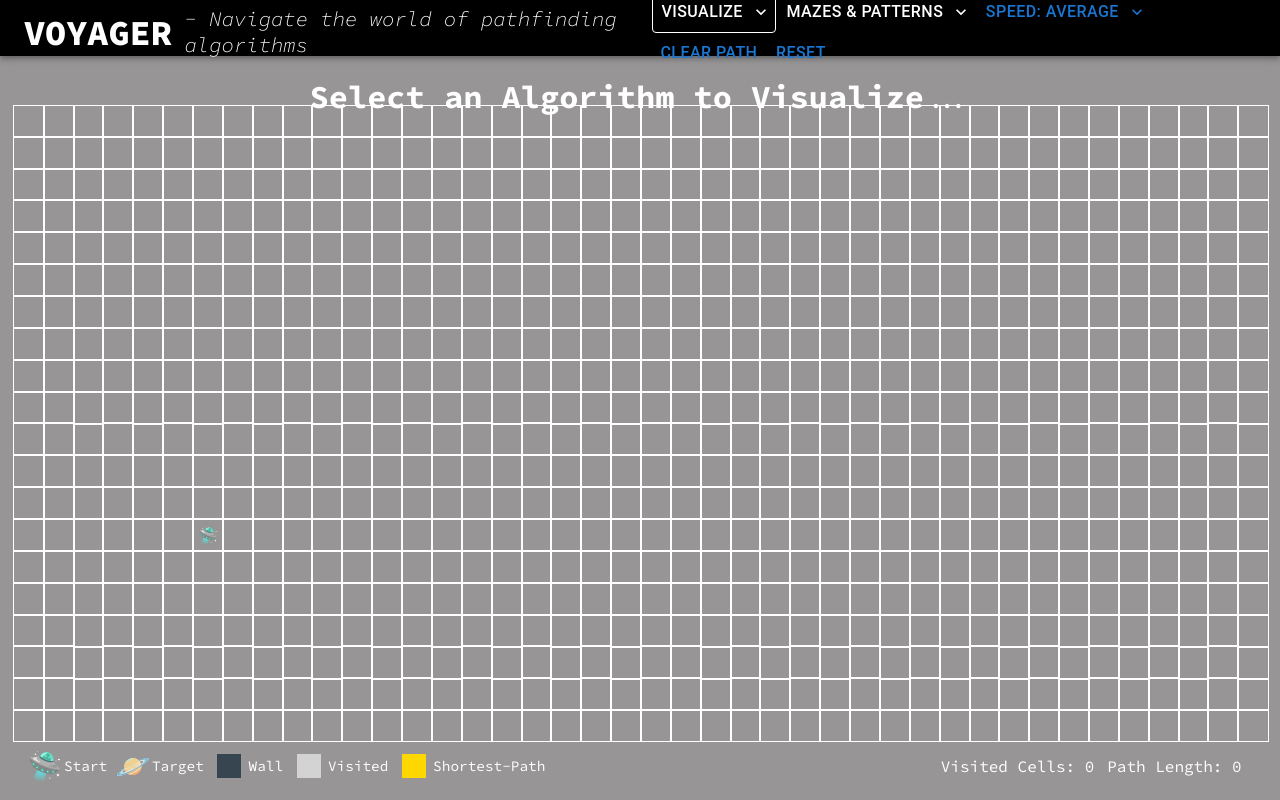
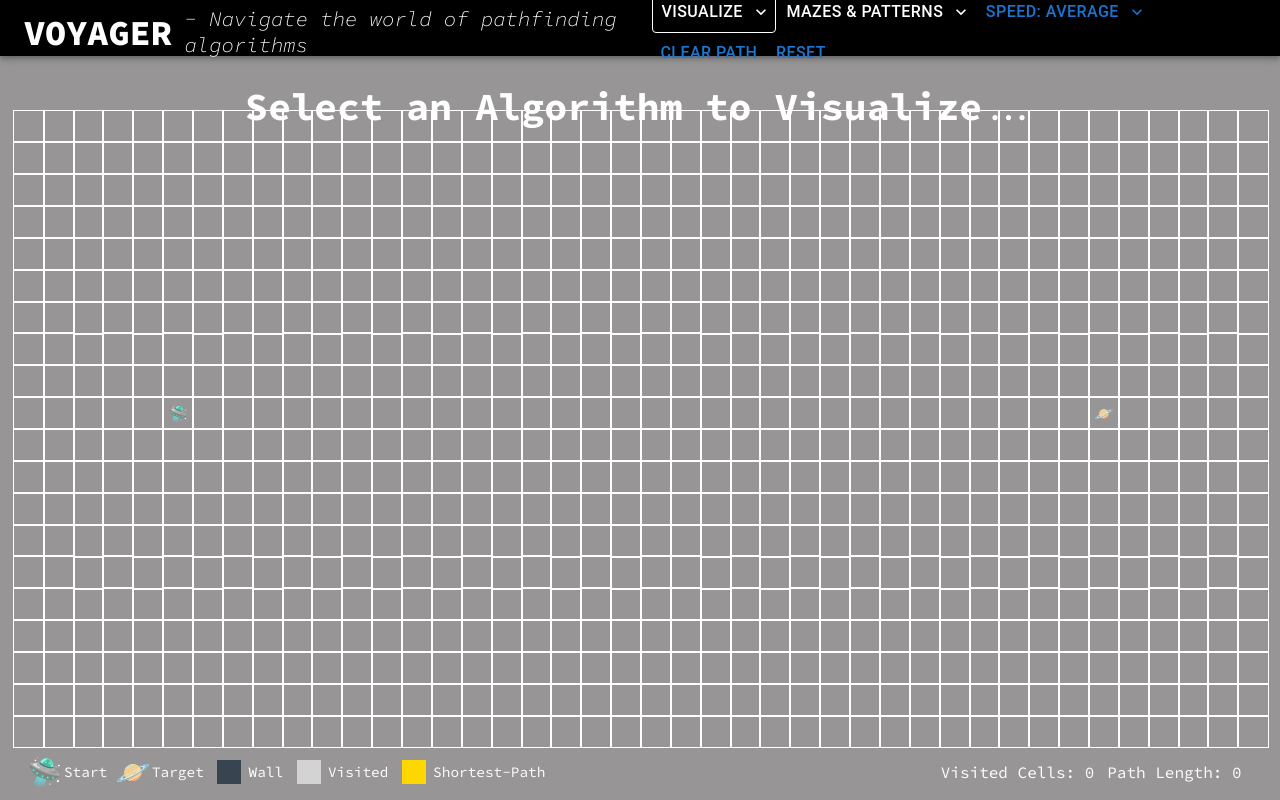
Before and after one commit to aydenyipcs/Pathfinding-Visualizer-, a React (Vite) app: page / in a window 1280 px wide. Built offline with nearby package versions, Linux system fonts and the light colour scheme.

Commit message:
fixed bug for random and prism

```diff
--- a/src/Algorithms/algoFunctions.jsx
+++ b/src/Algorithms/algoFunctions.jsx
@@ -70,7 +70,7 @@ export const animateAlgo = (
           updatedState.add(`cell-${cell.row}-${cell.col}`);
           return updatedState;
         });
-      }, index * animationSpeed * 2.5);
+      }, index * animationSpeed * 3);
     });
   }, allCellsInOrder.length * animationSpeed);
 
--- a/src/App.jsx
+++ b/src/App.jsx
@@ -2,16 +2,16 @@ import React, { createContext, useState, useEffect } from "react";
 import Grid from "./Grid/Grid";
 import Info from "./Info&Stats/Info";
 import NavBar from "./NavBar/NavBar";
-import { createBlankGrid } from "./Grid/gridFunctions.jsx";
+import { createBlankGrid, start, end } from "./Grid/gridFunctions.jsx";
 import "./app.scss";
 
 export const GridContext = createContext();
 
 const App = () => {
-  const [algo, setAlgo] = useState("Select an Algorithm to Visualize");
+  const [description, setDescription] = useState("Select an Algorithm to Visualize");
   const [isAnimating, setIsAnimating] = useState(false);
-  const [startPosition, setStartPosition] = useState([6, 13]); //Default start position
-  const [endPosition, setEndPosition] = useState([58, 13]); //Default end position
+  const [startPosition, setStartPosition] = useState(() => start()); //Default start position
+  const [endPosition, setEndPosition] = useState(end()); //Default end position
   const [grid, setGrid] = useState(() => createBlankGrid(startPosition, endPosition)); // Initialize Grid
   const [pathfindingAnimation, setPathfindingAnimation] = useState(new Set()); //list of cells for animation 1
   const [shortestPathAnimation, setShortestPathAnimation] = useState(new Set()); //list of cells for animation 2
@@ -23,8 +23,8 @@ const App = () => {
       value={{
         grid,
         setGrid,
-        algo,
-        setAlgo,
+        description,
+        setDescription,
         isAnimating,
         setIsAnimating,
         startPosition,
--- a/src/Grid/Cell.jsx
+++ b/src/Grid/Cell.jsx
@@ -23,6 +23,7 @@ const Cell = (props) => {
       onMouseDown={() => onMouseDown(row, col)}
       onMouseOver={() => onMouseOver(row, col)}
       onMouseUp={onMouseUp}
+      style={{ fontSize: '1.2vw' }}
     >{content}</div>
   );
 };
--- a/src/Grid/Grid.scss
+++ b/src/Grid/Grid.scss
@@ -3,4 +3,5 @@
   grid-template-columns: repeat(auto-fit, minmax(1px,1fr));
   margin-left: 1vw;
   margin-right: 1vw;
+  margin-top: 1vh;
 }
--- a/src/Grid/gridFunctions.jsx
+++ b/src/Grid/gridFunctions.jsx
@@ -1,8 +1,7 @@
-
 let NUM_ROW = Math.floor(window.innerWidth / 30);
-let NUM_COL = Math.floor(window.innerHeight * 0.78 / 30)
-NUM_ROW =  NUM_ROW > 80 ? NUM_ROW * 0.6 : NUM_ROW
-NUM_COL =  NUM_COL > 35 ? NUM_COL * 0.6 : NUM_COL
+let NUM_COL = Math.floor((window.innerHeight * 0.78) / 30);
+NUM_ROW = NUM_ROW > 80 ? NUM_ROW * 0.6 : NUM_ROW;
+NUM_COL = NUM_COL > 35 ? NUM_COL * 0.6 : NUM_COL;
 
 export const createBlankGrid = (startPosition, endPosition) => {
   const blankGrid = [];
@@ -31,10 +30,26 @@ const createCellData = (row, col, startPosition, endPosition) => {
   };
 };
 
+export const start = () => {
+  let NUM_ROW = Math.floor(window.innerWidth / 30);
+  let NUM_COL = Math.floor((window.innerHeight * 0.78) / 30);
+  NUM_ROW = NUM_ROW > 80 ? Math.floor(NUM_ROW * 0.6) : NUM_ROW;
+  NUM_COL = NUM_COL > 35 ? Math.floor(NUM_COL * 0.6) : NUM_COL;
+
+  return [ Math.floor(NUM_ROW /8),Math.floor(NUM_COL / 2 - 1)]
+};
+export const end = () => {
+  let NUM_ROW = Math.floor(window.innerWidth / 30);
+  let NUM_COL = Math.floor((window.innerHeight * 0.78) / 30);
+  NUM_ROW = NUM_ROW > 80 ? Math.floor(NUM_ROW * 0.6) : NUM_ROW;
+  NUM_COL = NUM_COL > 35 ? Math.floor(NUM_COL * 0.6) : NUM_COL;
+
+  return [ Math.floor(NUM_ROW / 8 * 7),Math.floor(NUM_COL / 2 - 1)]
+};
 export const clearPath = (
   grid,
   setGrid,
-  setAlgo,
+  setDescription,
   setPathfindingAnimation,
   setShortestPathAnimation,
   setPathfindingLength,
@@ -54,5 +69,5 @@ export const clearPath = (
   setGrid(newGrid);
   setPathfindingLength(0);
   setShortestPathLength(0);
-  setAlgo("Select an Algorithm to Visualize");
+  setDescription("Select an Algorithm to Visualize");
 };
--- a/src/Mazes/mazeFunctions.jsx
+++ b/src/Mazes/mazeFunctions.jsx
@@ -26,7 +26,7 @@ export const animateMaze = (
           });
         }, index * animationSpeed);
       });
-    },500);
+    },200);
   } else {
     walls.forEach((wall, index) => {
       setTimeout(() => {
--- a/src/Mazes/random.jsx
+++ b/src/Mazes/random.jsx
@@ -20,8 +20,8 @@ const random = (grid, start, end) => {
       if (!cell2.start && !cell2.end) inside.add(cell2);
       addFrontiers(cell2, grid, frontiers);
     }
+  }
 
-  }
   let count = 0;
   getNeighbors(grid, start).forEach((n) => {
     count += !n.visited ? 1 : 0;
@@ -35,7 +35,6 @@ const random = (grid, start, end) => {
 
   return shuffleArray(Array.from(inside));
 };
-
 const addFrontiers = (cell, grid, frontiers) => {
   const x = cell.row;
   const y = cell.col;
--- a/src/NavBar/NavBar.jsx
+++ b/src/NavBar/NavBar.jsx
@@ -1,26 +1,27 @@
-import React, { useState, useEffect, useContext } from "react";
+import { useState, useContext } from "react";
 import { GridContext } from "../App.jsx";
 import AppBar from "@mui/material/AppBar";
-import Box from "@mui/material/Box";
 import Toolbar from "@mui/material/Toolbar";
-import Typography from "@mui/material/Typography";
 import Button from "@mui/material/Button";
-import IconButton from "@mui/material/IconButton";
-import MenuIcon from "@mui/icons-material/Menu";
 import KeyboardArrowDownIcon from "@mui/icons-material/KeyboardArrowDown";
-import { Menu, MenuItem, MenuList } from "@mui/material";
+import { Menu, MenuItem } from "@mui/material";
 import "./navBar.scss";
-import { createBlankGrid, clearPath } from "../Grid/gridFunctions.jsx";
+import {
+  createBlankGrid,
+  clearPath,
+  start,
+  end,
+} from "../Grid/gridFunctions.jsx";
 import { getShortestPath, animateAlgo } from "../Algorithms/algoFunctions.jsx";
-import { algos, algoDescription, mazes, speeds } from "../utils.jsx";
+import { algos, descriptions, mazes, speeds } from "../utils.jsx";
 import { animateMaze } from "../Mazes/mazeFunctions.jsx";
 
 const NavBar = () => {
   const {
     grid,
     setGrid,
-    algo,
-    setAlgo,
+    description,
+    setDescription,
     isAnimating,
     setIsAnimating,
     startPosition,
@@ -40,25 +41,22 @@ const NavBar = () => {
   const speedDropDown = DropDown();
 
   const resetGrid = () => {
-    const defaultStart = [6, 13];
-    const defaultEnd = [58, 13];
-    setStartPosition(defaultStart);
-    setEndPosition(defaultEnd);
-    setGrid(createBlankGrid(defaultStart, defaultEnd));
+    setStartPosition(start());
+    setEndPosition(end());
+    setGrid(createBlankGrid(start(), end()));
     setPathfindingAnimation(new Set());
     setShortestPathAnimation(new Set());
     setPathfindingLength(0);
     setShortestPathLength(0);
-    setAlgo("Select an Algorithm to Visualize");
+    setDescription("Select an Algorithm to Visualize");
   };
 
   const resetGridMaze = () => {
-    setGrid(createBlankGrid(startPosition, endPosition));
+    setGrid(createBlankGrid(start(), end()));
     setPathfindingAnimation(new Set());
     setShortestPathAnimation(new Set());
     setPathfindingLength(0);
     setShortestPathLength(0);
-    setAlgo("Select an Algorithm to Visualize");
   };
 
   const runAlgo = (algo) => {
@@ -66,7 +64,7 @@ const NavBar = () => {
     clearPath(
       grid,
       setGrid,
-      setAlgo,
+      setDescription,
       setPathfindingAnimation,
       setShortestPathAnimation,
       setPathfindingLength,
@@ -76,14 +74,13 @@ const NavBar = () => {
     const startCell = grid[startPosition[0]][startPosition[1]];
     const endCell = grid[endPosition[0]][endPosition[1]];
     const allCellsInOrder = algos[algo](grid, startCell, endCell);
-    console.log(allCellsInOrder)
     const shortestPath = getShortestPath(
       allCellsInOrder[allCellsInOrder.length - 1]
     );
     //Set distance traveled for path
     setPathfindingLength(allCellsInOrder.length - 1);
     setShortestPathLength(shortestPath.length - 1);
-    setAlgo(algo);
+    setDescription(algo);
 
     animateAlgo(
       allCellsInOrder,
@@ -96,12 +93,13 @@ const NavBar = () => {
   };
 
   const runMaze = (maze) => {
-    setIsAnimating(true);
-    resetGridMaze();
-    const start = grid[startPosition[0]][startPosition[1]];
-    const end = grid[endPosition[0]][endPosition[1]];
-    const steps = mazes[maze](grid, start, end);
-    animateMaze(steps, maze, setGrid, setIsAnimating, animationSpeed);
+      const startCell = grid[startPosition[0]][startPosition[1]];
+      const endCell = grid[endPosition[0]][endPosition[1]];
+      const tempGrid = createBlankGrid(start(),end())
+      const steps = mazes[maze](tempGrid, startCell, endCell);
+      setDescription(maze);
+      resetGridMaze()
+      animateMaze(steps, maze, setGrid, setIsAnimating, animationSpeed);
   };
 
   return (
@@ -197,7 +195,7 @@ const NavBar = () => {
                 clearPath(
                   grid,
                   setGrid,
-                  setAlgo,
+                  setDescription,
                   setPathfindingAnimation,
                   setShortestPathAnimation,
                   setPathfindingLength,
@@ -214,8 +212,8 @@ const NavBar = () => {
         </Toolbar>
       </AppBar>
       <div className="algoDescription">
-        <h1>{algo}</h1>
-        <h3>...{algoDescription[algo]}</h3>
+        <h1>{description}</h1>
+        <h3>...{descriptions[description]}</h3>
       </div>
     </div>
   );
--- a/src/NavBar/navBar.scss
+++ b/src/NavBar/navBar.scss
@@ -17,15 +17,15 @@
   margin-right: 1vw;
 }
 .algoDescription {
-  height: 6vh;
+  height: 5vh;
   display: flex;
   flex-direction: row;
   justify-content: center;
   align-items: baseline;
-  font-size: 1rem;
+  font-size: 1.2rem;
   margin: 0;
-  margin-bottom: 0.1vh;
-  padding: 0;
+  padding-top: 0;
+  padding-bottom: 0.8vh;
   h1,
   h3 {
     margin-right: 0.5vw;
--- a/src/utils.jsx
+++ b/src/utils.jsx
@@ -3,7 +3,7 @@ import aStar from "./Algorithms/AStar.jsx";
 import greedy from "./Algorithms/Greedy.jsx";
 import bfs from "./Algorithms/bfs.jsx";
 import dfs from "./Algorithms/DFS.jsx";
-import recursiveDivision  from "./Mazes/RecursiveDivision";
+import recursiveDivision from "./Mazes/RecursiveDivision";
 import prim from "./Mazes/Prims";
 import random from "./Mazes/random";
 
@@ -15,7 +15,7 @@ export const algos = {
   "Depth-first Search": dfs,
 };
 
-export const algoDescription = {
+export const descriptions = {
   "Dijkstra's Algorithm": "is weighted and guarantees the shortest path!",
   "A* Search": "is weighted and guarantees the shortest path!",
   "Greedy Best-First Search":
@@ -23,21 +23,20 @@ export const algoDescription = {
   "Breath-first Search": "is unweighted and guarantees the shortest path!",
   "Depth-first Search":
     "is unweighted and does not guarantee the shortest path!",
+  "Random Maze": "was custom made for fun :)",
+  "Recursive Division": "divides a space recursively until a condition is met",
+  "Prim's Algorithm": "creates a minimum spanning tree",
 };
 
 export const mazes = {
-    "Random Maze": random,
-    "Recursive Division": recursiveDivision,
-    "Prim's Algorithm" : prim
-}
-export const mazeDescription = {
-  "Random Maze": "was custom made for fun :)",
-  "Recursive Division": "divides a space recursively until a condition is met",
-  "Prim's Algorithm" : "creates a minimum spanning tree"
-}
+  "Random Maze": random,
+  "Recursive Division": recursiveDivision,
+  "Prim's Algorithm": prim,
+};
+
 export const speeds = {
-  "Slow": 10,
-  "Average": 5,
-  "Fast": 2.5,
-  "Instant": 0
-}
+  Slow: 10,
+  Average: 5,
+  Fast: 2.5,
+  Instant: 0,
+};
```
Also changed, not shown: src/Grid/Grid.jsx (+6 -6 lines).
